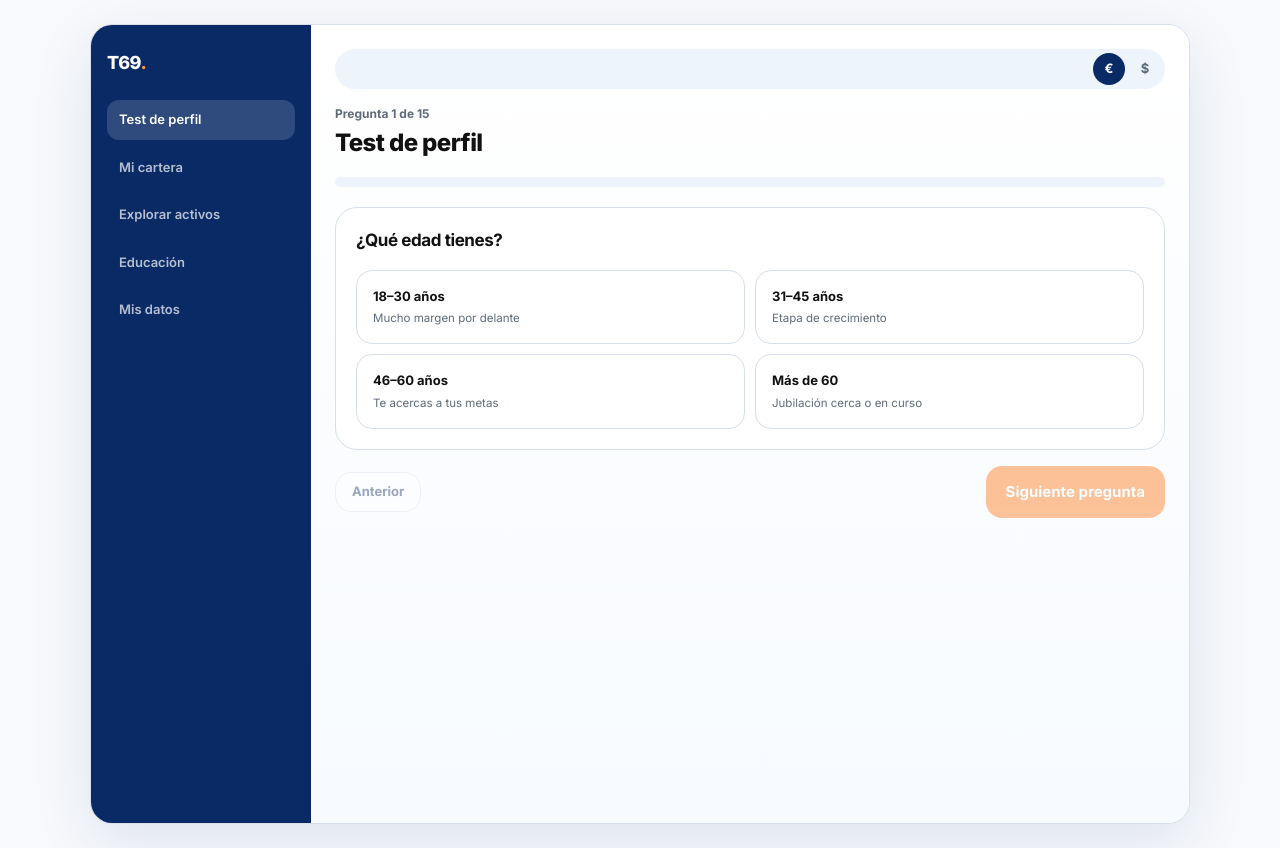
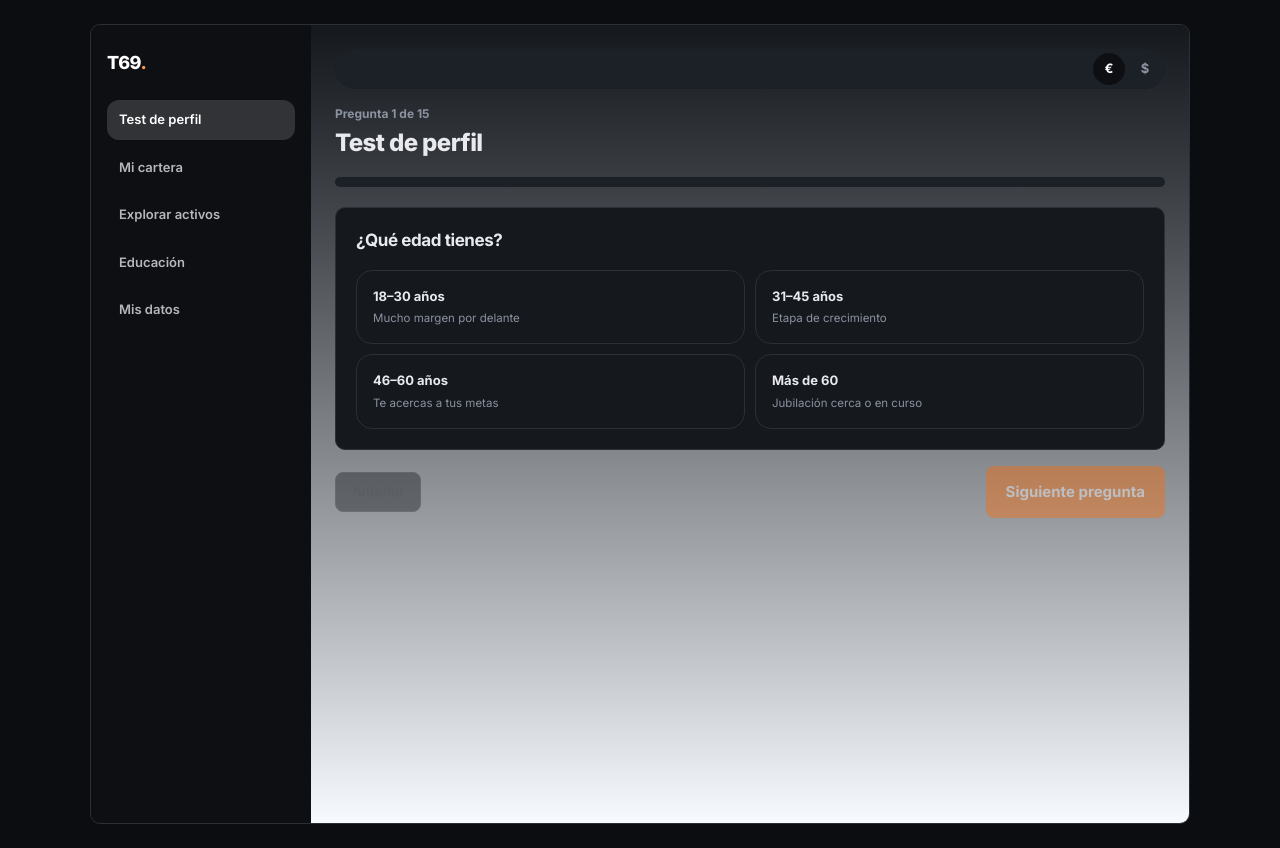
Before and after one commit to llabres1969-creator/t69-investment, a Next.js app: page /test in a window 1280 px wide. Built offline with nearby package versions, Linux system fonts and the light colour scheme.

Commit message:
Replace light fintech palette with dark terminal tokens

```diff
--- a/src/app/globals.css
+++ b/src/app/globals.css
@@ -1,28 +1,28 @@
 @import "tailwindcss";
 
 :root {
-  --bg: #f7f9fc;
-  --surface: #ffffff;
-  --surface-2: #eef4fb;
-  --line: #d6dfeb;
-  --text: #111111;
-  --muted: #5f6b7a;
+  --bg: #0b0d10;
+  --surface: #15181d;
+  --surface-2: #1c2027;
+  --line: #2a2f38;
+  --text: #e8eaed;
+  --muted: #8b92a0;
 
   --primary: #ff6a00;
-  --primary-hover: #e85d00;
-  --primary-soft: #ffe3cf;
+  --primary-hover: #ff8a33;
+  --primary-soft: rgba(255, 106, 0, 0.12);
+  --on-primary: #1a1100;
 
   --secondary: #00a3ff;
-  --secondary-hover: #008ae0;
-  --secondary-deep: #0a2a66;
+  --secondary-hover: #33b6ff;
+  --secondary-deep: #0d0f13;
 
-  --success: #19b56b;
-  --danger: #e0473e;
+  --success: #2ecc81;
+  --danger: #f0524a;
 
-  --radius-control: 16px;
-  --radius-card: 22px;
-  --radius-panel: 28px;
-  --shadow-card: 0 18px 60px rgba(10, 42, 102, 0.1);
+  --radius-control: 8px;
+  --radius-card: 10px;
+  --radius-panel: 12px;
 }
 
 @theme inline {
@@ -36,6 +36,7 @@
   --color-primary: var(--primary);
   --color-primary-hover: var(--primary-hover);
   --color-primary-soft: var(--primary-soft);
+  --color-on-primary: var(--on-primary);
 
   --color-secondary: var(--secondary);
   --color-secondary-hover: var(--secondary-hover);
@@ -47,7 +48,6 @@
   --radius-control: var(--radius-control);
   --radius-card: var(--radius-card);
   --radius-panel: var(--radius-panel);
-  --shadow-card: var(--shadow-card);
 
   --font-sans: var(--font-inter);
   --font-mono: var(--font-mono);
```
